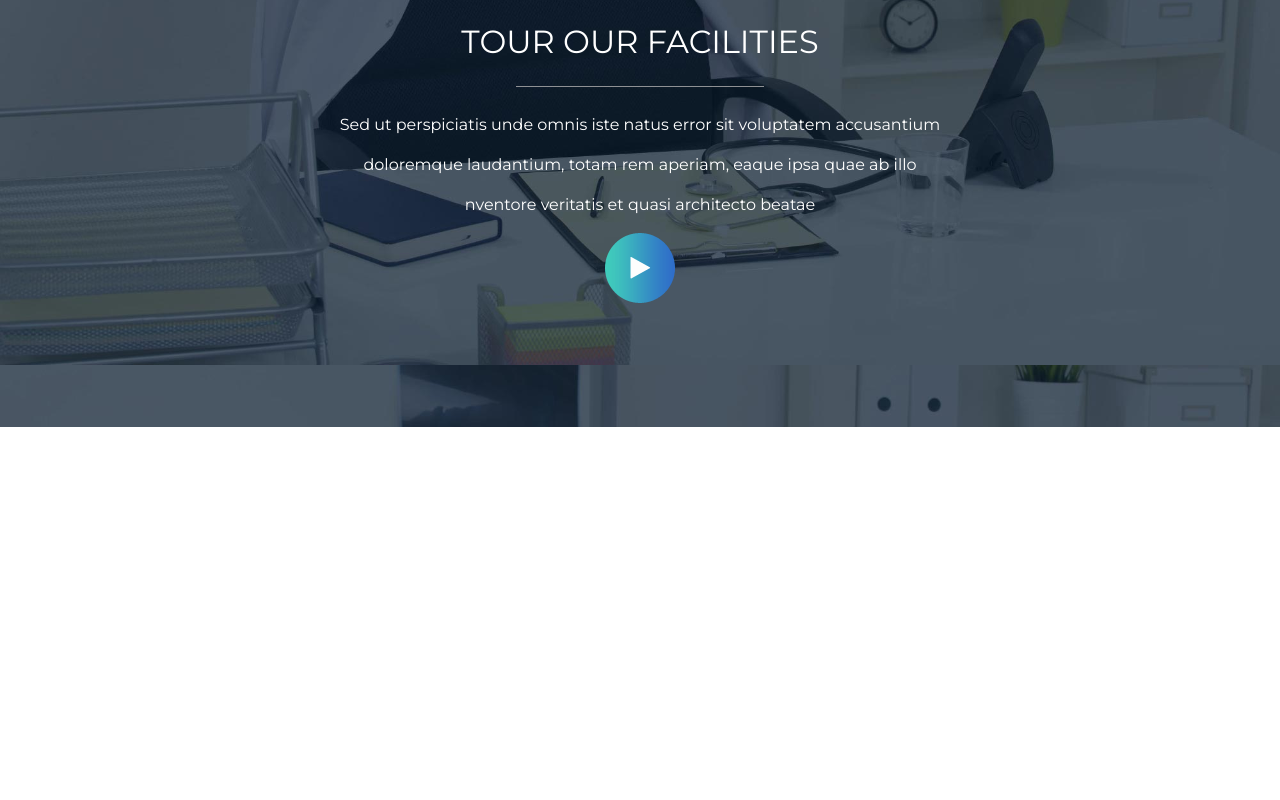
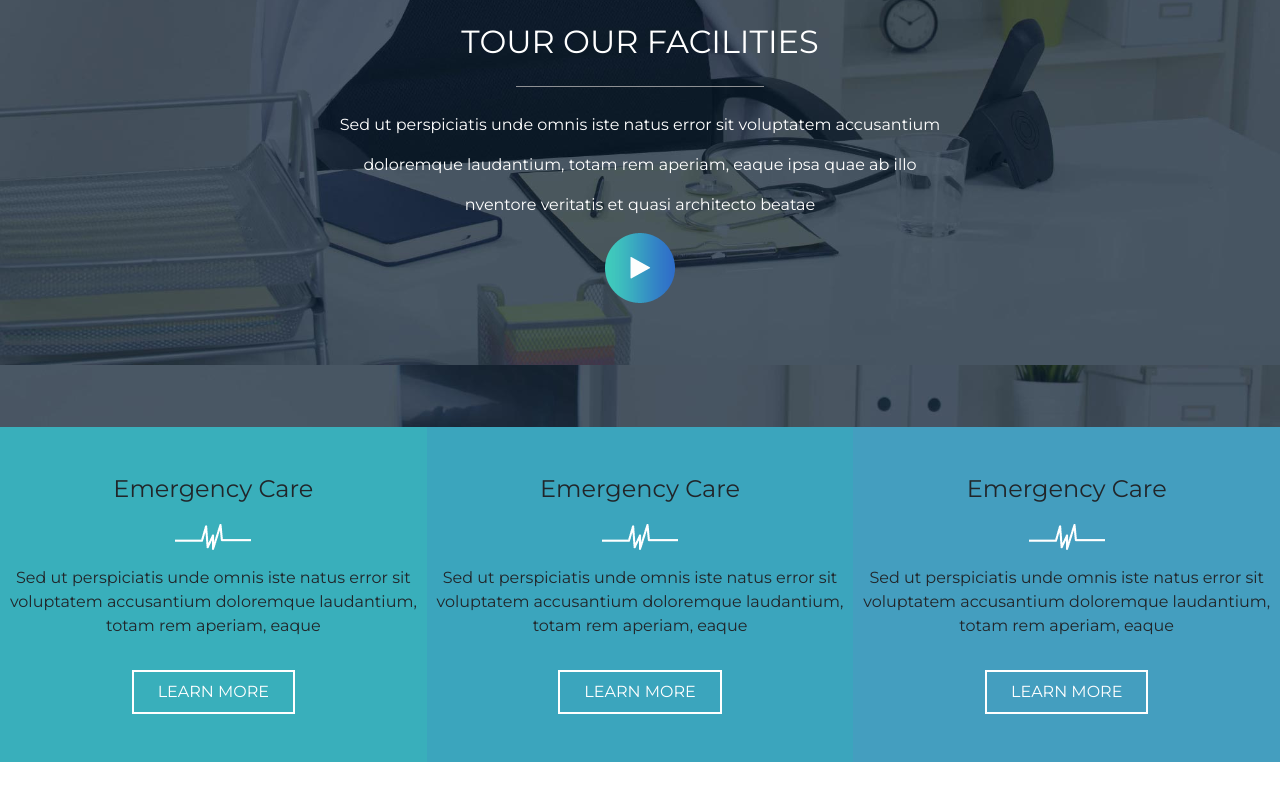
Before and after one commit to AlessandroVano/proj-html-vuejs, a Vue app: page / in a window 1280 px wide. Shown: the part 3773-4573 px from the top of the page. Before the commit the page ends 4256 px from the top, so only its background shows below. Built offline with nearby package versions, Linux system fonts and the light colour scheme.

Commit message:
add section CareDiagnosticsRehabilitation

```diff
--- a/src/components/Main.vue
+++ b/src/components/Main.vue
@@ -8,6 +8,8 @@
 
   <TourOurFacilities />
 
+  <CareDiagnosticsRehabilitation />
+
 </div>
 
 </template>
@@ -17,6 +19,7 @@ import WelcomeToAvadaHealth from '@/components/sectionMain/WelcomeToAvadaHealth.
 import MeetOurDoctors from '@/components/sectionMain/MeetOurDoctors.vue'
 import OurHealthServices from '@/components/sectionMain/OurHealthServices.vue'
 import TourOurFacilities from '@/components/sectionMain/TourOurFacilities.vue'
+import CareDiagnosticsRehabilitation from '@/components/sectionMain/CareDiagnosticsRehabilitation.vue'
 
 export default {
     name: 'Main',
@@ -25,6 +28,7 @@ export default {
         MeetOurDoctors,
         OurHealthServices,
         TourOurFacilities,
+        CareDiagnosticsRehabilitation,
     }
 
 }
--- /dev/null
+++ b/src/components/sectionMain/CareDiagnosticsRehabilitation.vue
@@ -0,0 +1,112 @@
+<template>
+  <section class="d-flex">
+    <!--   <div class="bg-1 d-flex">
+
+
+           <div class="boxes-1">
+               <h4>Emergency Care</h4>
+               <img src="../../assets/wave-divider.png" alt="">
+               <p>Sed ut perspiciatis unde omnis iste natus error sit voluptatem accusantium doloremque laudantium, totam rem aperiam, eaque</p>
+                <button>LEARN MORE</button>
+           </div>
+       </div>
+       <div class="bg-1 d-flex">
+           <div class="boxes-1">
+               <h4>Emergency Care</h4>
+               <img src="../../assets/wave-divider.png" alt="">
+               <p>Sed ut perspiciatis unde omnis iste natus error sit voluptatem accusantium doloremque laudantium, totam rem aperiam, eaque</p>
+                <button>LEARN MORE</button>
+           </div>
+       </div>
+       <div class="bg-1 d-flex">
+           <div class="boxes-1">
+               <h4>Emergency Care</h4>
+               <img src="../../assets/wave-divider.png" alt="">
+               <p>Sed ut perspiciatis unde omnis iste natus error sit voluptatem accusantium doloremque laudantium, totam rem aperiam, eaque</p>
+                <button>LEARN MORE</button>
+           </div>
+       </div> -->
+
+    <div class="text-center boxes-1">
+      <h4 class="pt-5 pb-2">Emergency Care</h4>
+      <img class="pt-1 pb-3" src="../../assets/wave-divider.png" alt="" />
+      <p>
+        Sed ut perspiciatis unde omnis iste natus error sit voluptatem
+        accusantium doloremque laudantium, totam rem aperiam, eaque
+      </p>
+      <button class="mt-3 mb-5 px-4 py-2 btn-1">LEARN MORE</button>
+    </div>
+    <div class="text-center boxes-2">
+      <h4 class="pt-5 pb-2">Emergency Care</h4>
+      <img class="pt-1 pb-3" src="../../assets/wave-divider.png" alt="" />
+      <p>
+        Sed ut perspiciatis unde omnis iste natus error sit voluptatem
+        accusantium doloremque laudantium, totam rem aperiam, eaque
+      </p>
+      <button class="mt-3 mb-5 px-4 py-2 btn-2">LEARN MORE</button>
+    </div>
+    <div class="text-center boxes-3">
+      <h4 class="pt-5 pb-2">Emergency Care</h4>
+      <img class="pt-1 pb-3" src="../../assets/wave-divider.png" alt="" />
+      <p>
+        Sed ut perspiciatis unde omnis iste natus error sit voluptatem
+        accusantium doloremque laudantium, totam rem aperiam, eaque
+      </p>
+      <button class="mt-3 mb-5 px-4 py-2 btn-3">LEARN MORE</button>
+    </div>
+  </section>
+</template>
+
+<script>
+export default {
+  name: "CareDiagnosticsRehabilitation",
+};
+</script>
+
+<style scoped lang="scss">
+@import "@/styles/globals";
+@import "@/styles/utilities";
+.boxes-1 {
+  background-color: $color-btn;
+  .btn-1 {
+    background-color: $color-btn;
+    color: $color-text-2;
+    &.active,
+    &:hover {
+      background: $color-text-2;
+      color: $color-btn;
+      transition: color 0.4s;
+    }
+  }
+}
+.boxes-2 {
+  background-color: $bg-color-3;
+  .btn-2 {
+    background-color: $bg-color-3;
+    color: $color-text-2;
+    &.active,
+    &:hover {
+      background: $color-text-2;
+      color: $bg-color-3;
+      transition: color 0.4s;
+    }
+  }
+}
+.boxes-3 {
+  background-color: $bg-color-4;
+  .btn-3 {
+    background-color: $bg-color-4;
+    color: $color-text-2;
+    &.active,
+    &:hover {
+      background: $color-text-2;
+      color: $bg-color-4;
+      transition: color 0.4s;
+    }
+  }
+}
+
+button {
+  border: 2px solid white;
+}
+</style>
--- a/src/styles/variables.scss
+++ b/src/styles/variables.scss
@@ -1,12 +1,15 @@
 // colors
 $bg-color-1: #ffff;
 $bg-color-2:#f1efef;
+$bg-color-3:#3ba5bd;
+$bg-color-4:#449ebf;
 
 
 
 // colors button
 
 $color-btn: #39afbb;
+
 
 // colors text
 $color-text-1: #bcbcbd;
```
